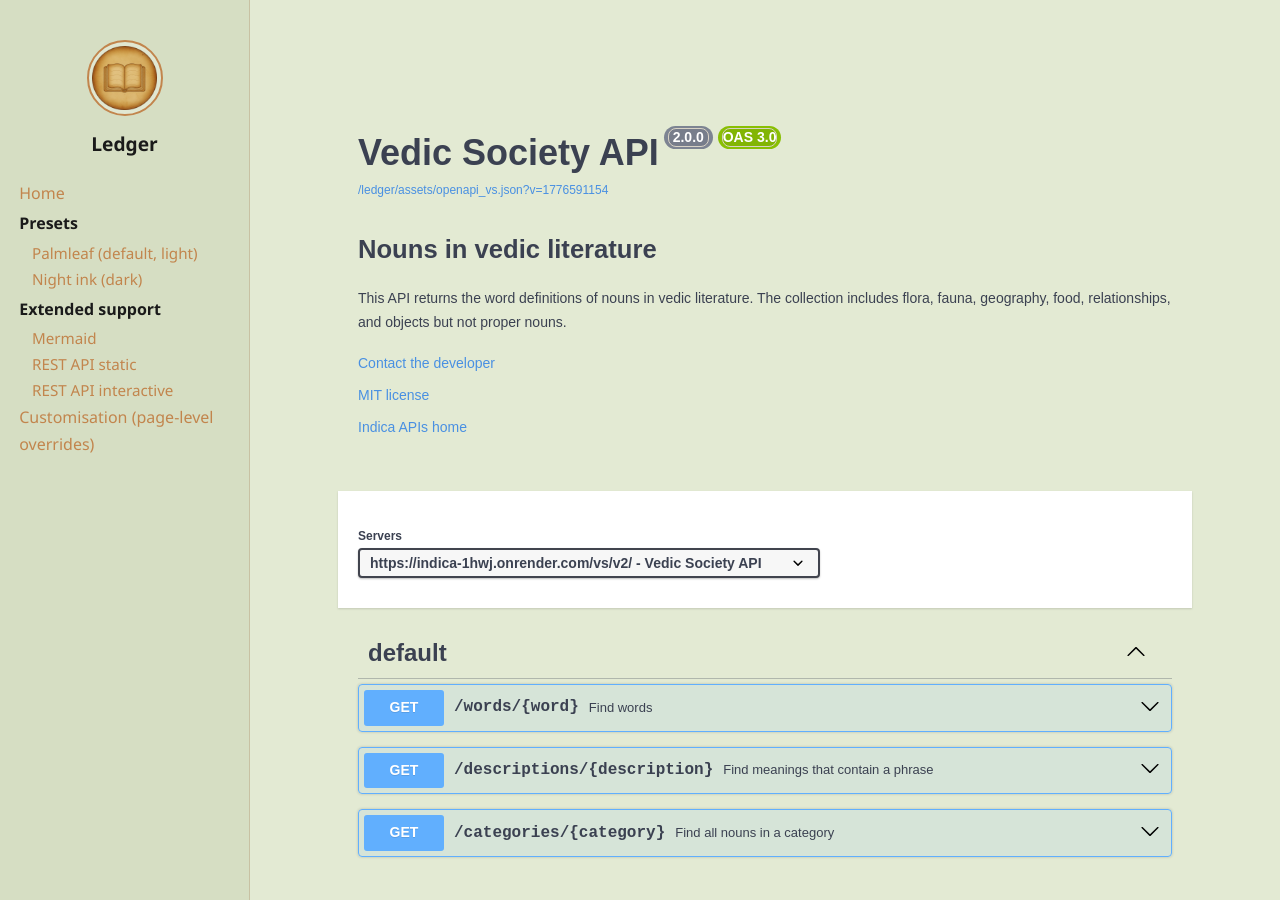
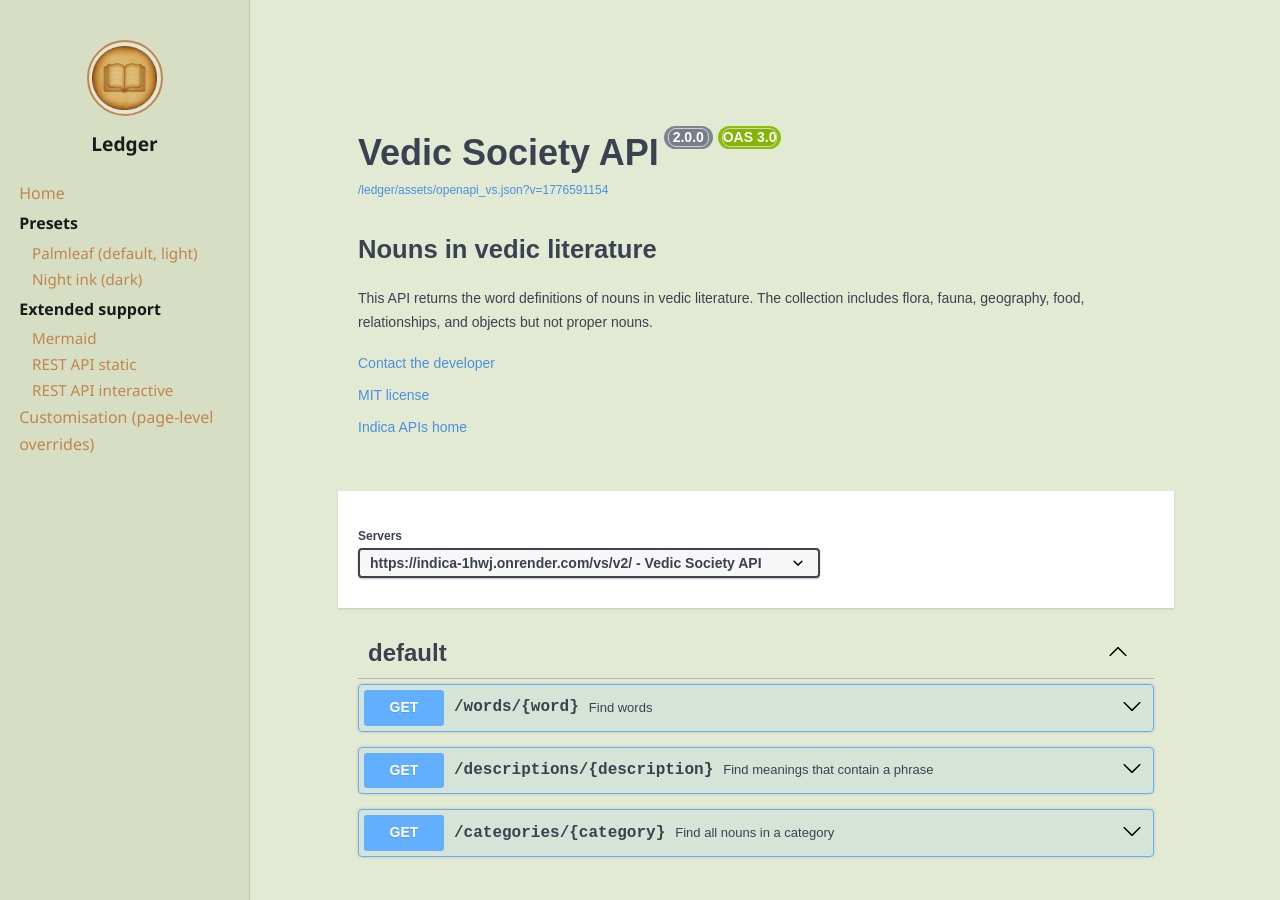
Before and after one commit to AninditaBasu/ledger, a Jekyll site: the page built from examples/api-example-swagger.md, in a window 1280 px wide and 900 px high. Built offline with Jekyll 4.4.1, drawn with Linux system fonts in a browser that asks for light colours; nearby versions of some CDN libraries.

```diff
--- a/_layouts/api-swagger.html
+++ b/_layouts/api-swagger.html
@@ -4,14 +4,14 @@ layout: default
 
 {% assign spec = page.openapi | default: "/assets/openapi.json" %}
 
-<link rel="stylesheet" href="https://unpkg.com/swagger-ui-dist/swagger-ui.css" />
+<link rel="stylesheet" href="https://unpkg.com/swagger-ui-dist@5.11.0/swagger-ui.css" />
 
 <div class="swagger-wrapper">
   <div id="swagger-ui"></div>
 </div>
 
-<script src="https://unpkg.com/swagger-ui-dist/swagger-ui-bundle.js"></script>
-<script src="https://unpkg.com/swagger-ui-dist/swagger-ui-standalone-preset.js"></script>
+<script src="https://unpkg.com/swagger-ui-dist@5.11.0/swagger-ui-bundle.js"></script>
+<script src="https://unpkg.com/swagger-ui-dist@5.11.0/swagger-ui-standalone-preset.js"></script>
 
 <script>
 window.onload = function() {
--- a/assets/style.css
+++ b/assets/style.css
@@ -441,7 +441,6 @@ API layout
 
 .swagger-wrapper {
   padding: 2rem;
-  min-height: 80vh;
 }
 
 .swagger-ui {
@@ -452,13 +451,6 @@ API layout
   display: none;
 }
 
-.content--full {
-  max-width: none;
-}
-
-.content:has(.swagger-wrapper) {
-  max-width: none;
-}
 /* -------------------------
    Responsive layout
 -------------------------- */
```
